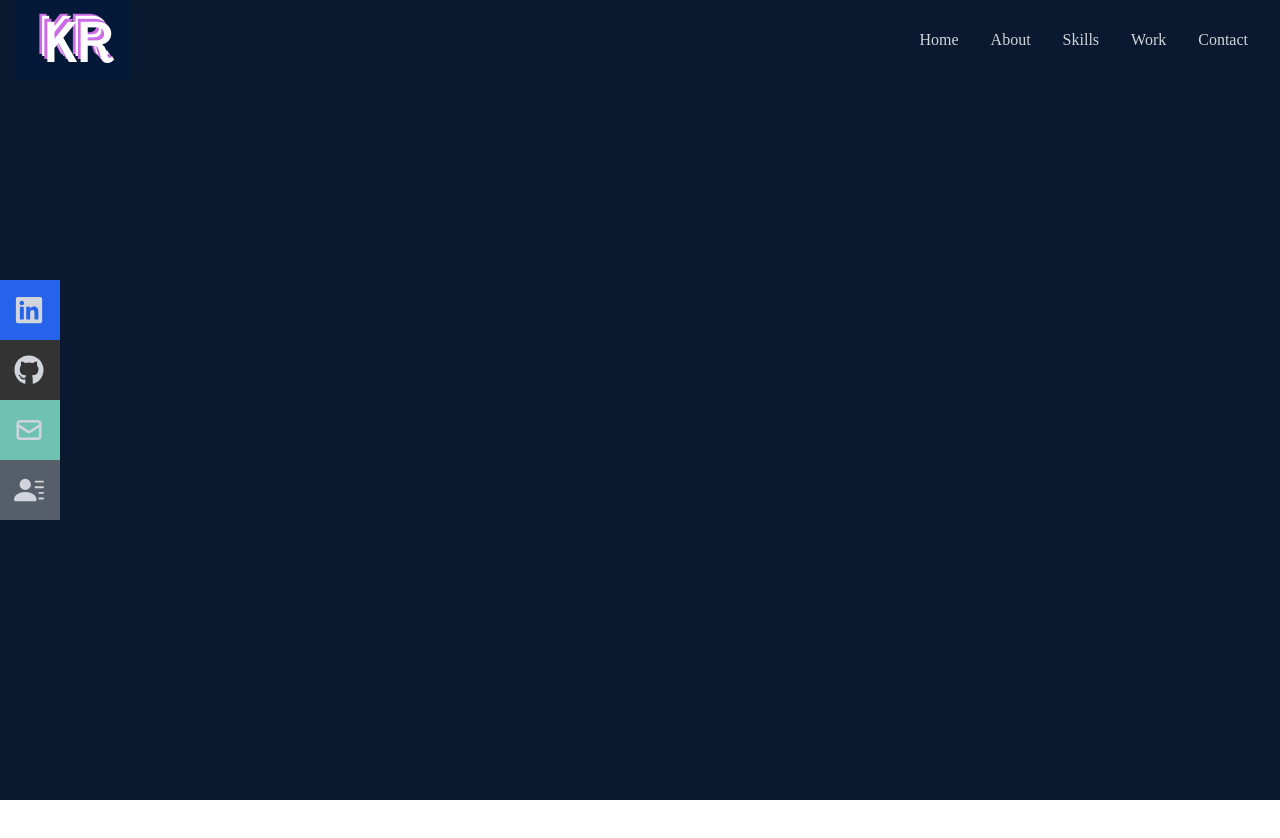
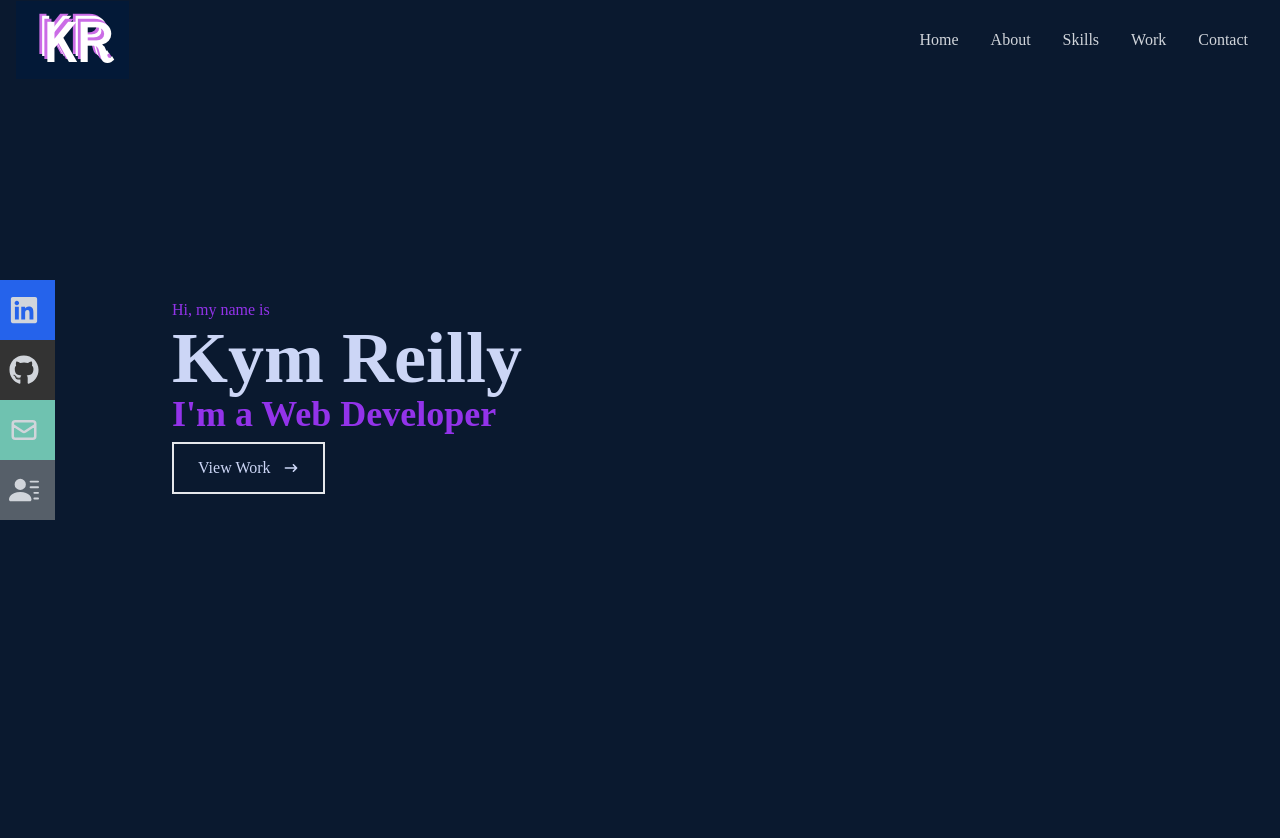
Before and after one commit to FryGit87/KJR-eact-Portfolio, a React (Create React App) app: page / in a window 1280 px wide. Shown: the top 838 px of the page. Before the commit the page ends 800 px from the top, so only its background shows below. Built offline with nearby package versions, Linux system fonts and the light colour scheme.

Commit message:
Home, Nav constructed, Working on About section

```diff
--- a/src/App.js
+++ b/src/App.js
@@ -1,3 +1,4 @@
+import About from './components/About'
 import Home from './components/Home'
 import Navbar from './components/Navbar'
 
@@ -6,6 +7,7 @@
     <div>
       <Navbar />
       <Home />
+      <About />
     </div>
   )
 }
--- /dev/null
+++ b/src/components/About.jsx
@@ -0,0 +1,12 @@
+import React from 'react'
+
+const About = () => {
+  return (
+    <div name='about' className='w-full h-screen bg-[#0a192f] text-gray-300'>
+        <div className='flex flex-col justify-center items-center w-full h-full'></div>
+
+    </div>
+  )
+}
+
+export default About
--- a/src/components/Home.jsx
+++ b/src/components/Home.jsx
@@ -3,7 +3,20 @@
 
 const Home = () => {
   return (
-    <div className='w-full h-screen bg-[#0a192f]'></div>
+    <div name ='home' className='w-full h-screen bg-[#0a192f]'>
+        <div className='max-w-[1000px] mx-auto px-8 flex flex-col justify-center h-full'>
+            <p className='text-purple-600' >Hi, my name is</p>
+            <h1 className='text-4xl sm:text-7xl font-bold text-[#ccd6f6]'>Kym Reilly</h1>
+            <h2 className='text-4xl sm:text-7x1 font-bold text-purple-600'>I'm a Web Developer</h2>
+            <div>
+                <button className='text-[#ccd6f6] group border-2 px-6 py-3 my-2 flex items-center hover:bg-[#ccd6f6] hover:text-purple-600 hover:font-bold '>View Work
+                <span className='group-hover:rotate-90 duration-300'>
+                    <HiArrowNarrowRight className='ml-3' />
+                </span>
+                </button>
+            </div>
+        </div>
+    </div>
   )
 }
 
--- a/src/components/Navbar.jsx
+++ b/src/components/Navbar.jsx
@@ -41,16 +41,16 @@
       {/*Socials*/}
       <div className='hidden lg:flex fixed flex-col top-[35%] left-0'>
         <ul>
-          <li className='w-[160px] h-[60px] flex justify-between items-center ml-[-100px] hover:ml-[-10px] duration-300 bg-blue-600'>
+          <li className='w-[150px] h-[60px] flex justify-between items-center ml-[-95px] hover:ml-[-10px] duration-300 bg-blue-600'>
             <a className='flex justify-between items-center w-full text-gray-300' href="/">Linkedin<FaLinkedin size={30}/></a>
           </li>
-          <li className='w-[160px] h-[60px] flex justify-between items-center ml-[-100px] hover:ml-[-10px] duration-300 bg-[#333333]'>
+          <li className='w-[150px] h-[60px] flex justify-between items-center ml-[-95px] hover:ml-[-10px] duration-300 bg-[#333333]'>
             <a className='flex justify-between items-center w-full text-gray-300' href="/">Github<FaGithub size={30}/></a>
           </li>
-          <li className='w-[160px] h-[60px] flex justify-between items-center ml-[-100px] hover:ml-[-10px] duration-300 bg-[#6fc2b0]'>
+          <li className='w-[150px] h-[60px] flex justify-between items-center ml-[-95px] hover:ml-[-10px] duration-300 bg-[#6fc2b0]'>
             <a className='flex justify-between items-center w-full text-gray-300' href="/">Email<HiOutlineMail size={30}/></a>
           </li>
-          <li className='w-[160px] h-[60px] flex justify-between items-center ml-[-100px] hover:ml-[-10px] duration-300 bg-[#565f69]'>
+          <li className='w-[150px] h-[60px] flex justify-between items-center ml-[-95px] hover:ml-[-10px] duration-300 bg-[#565f69]'>
             <a className='flex justify-between items-center w-full text-gray-300' href="/">Resume<BsFillPersonLinesFill size={30}/></a>
           </li>
         </ul>
```
